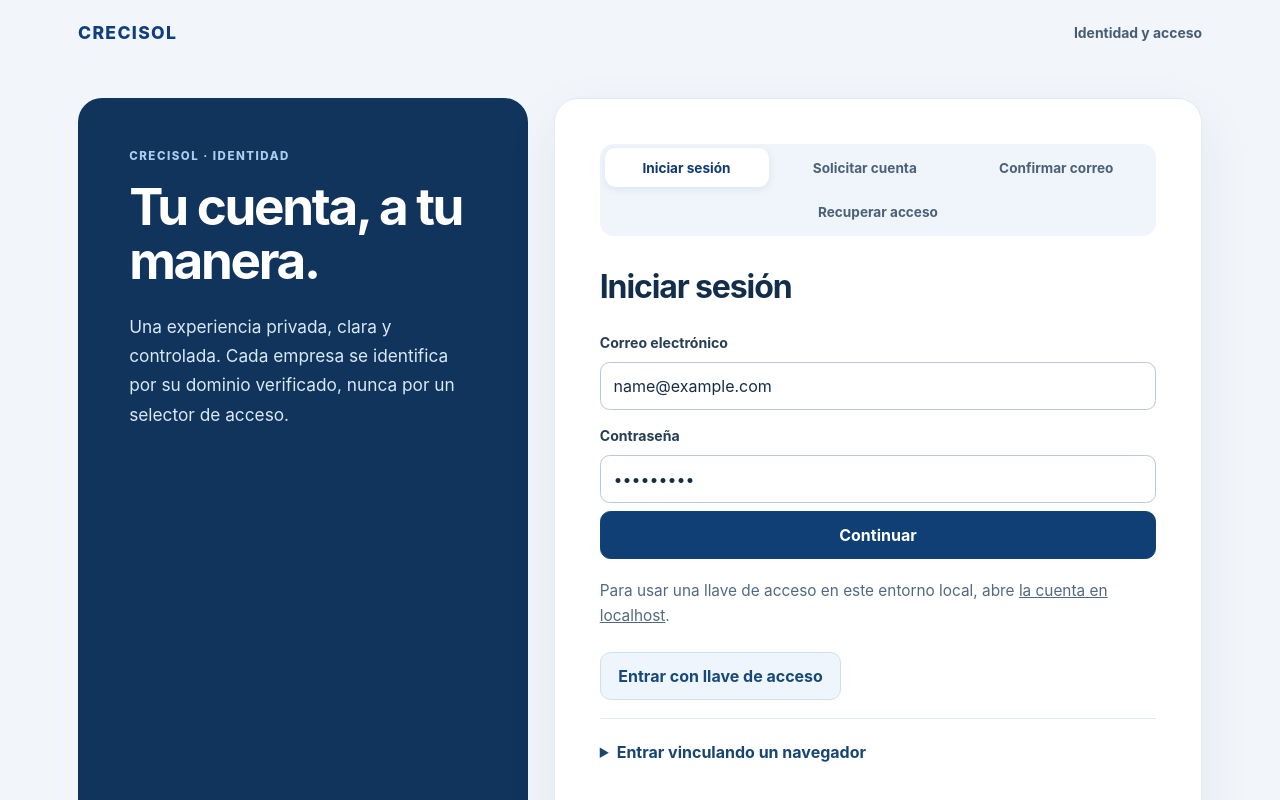
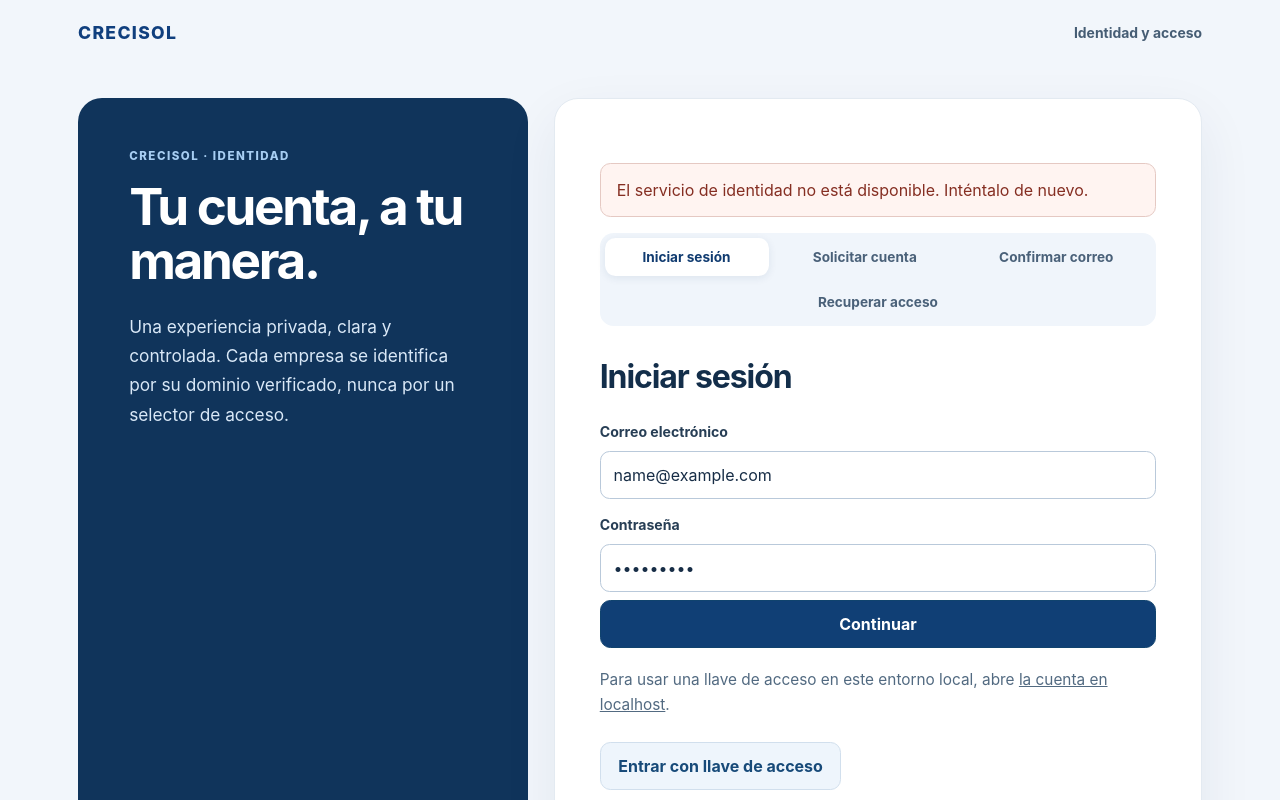
Before and after one commit to crecisol-platform/CRECISOL, an Angular app in the folder frontend/: page /cuenta in a window 1280 px wide. Both pictures are taken after typing "name@example.com", "Sample123" into the empty fields and a click on the button "Continuar". Shown: the top 800 px of the page. Built offline with nearby package versions, Linux system fonts and the light colour scheme; no server answers.

Commit message:
C05 UX: surface identity feedback before long account workflows

```diff
--- a/frontend/src/app/pages/identity-portal.component.html
+++ b/frontend/src/app/pages/identity-portal.component.html
@@ -33,6 +33,8 @@
     </aside>
 
     <div class="account-main" id="account-content">
+      @if (message()) { <p class="feedback feedback--success" role="status" aria-live="polite">{{ message() }}</p> }
+      @if (error()) { <p class="feedback feedback--error" role="alert">{{ error() }}</p> }
       @if (view() === 'operadores') {
         <div class="page-heading"><p class="eyebrow">ÁREA RESTRINGIDA</p><h2>Identidad de plataforma</h2>
           <p>Exclusiva para personal autorizado y previamente provisionado.</p></div>
@@ -96,8 +98,7 @@
           <a routerLink="/cuenta" [queryParams]="{vista:'operadores'}">Acceso de personal autorizado</a>
         </div>
       }
-      @if (message()) { <p class="feedback feedback--success" role="status" aria-live="polite">{{ message() }}</p> }
-      @if (error()) { <p class="feedback feedback--error" role="alert">{{ error() }}</p> }
+
     </div>
   </div>
 </main>
```
